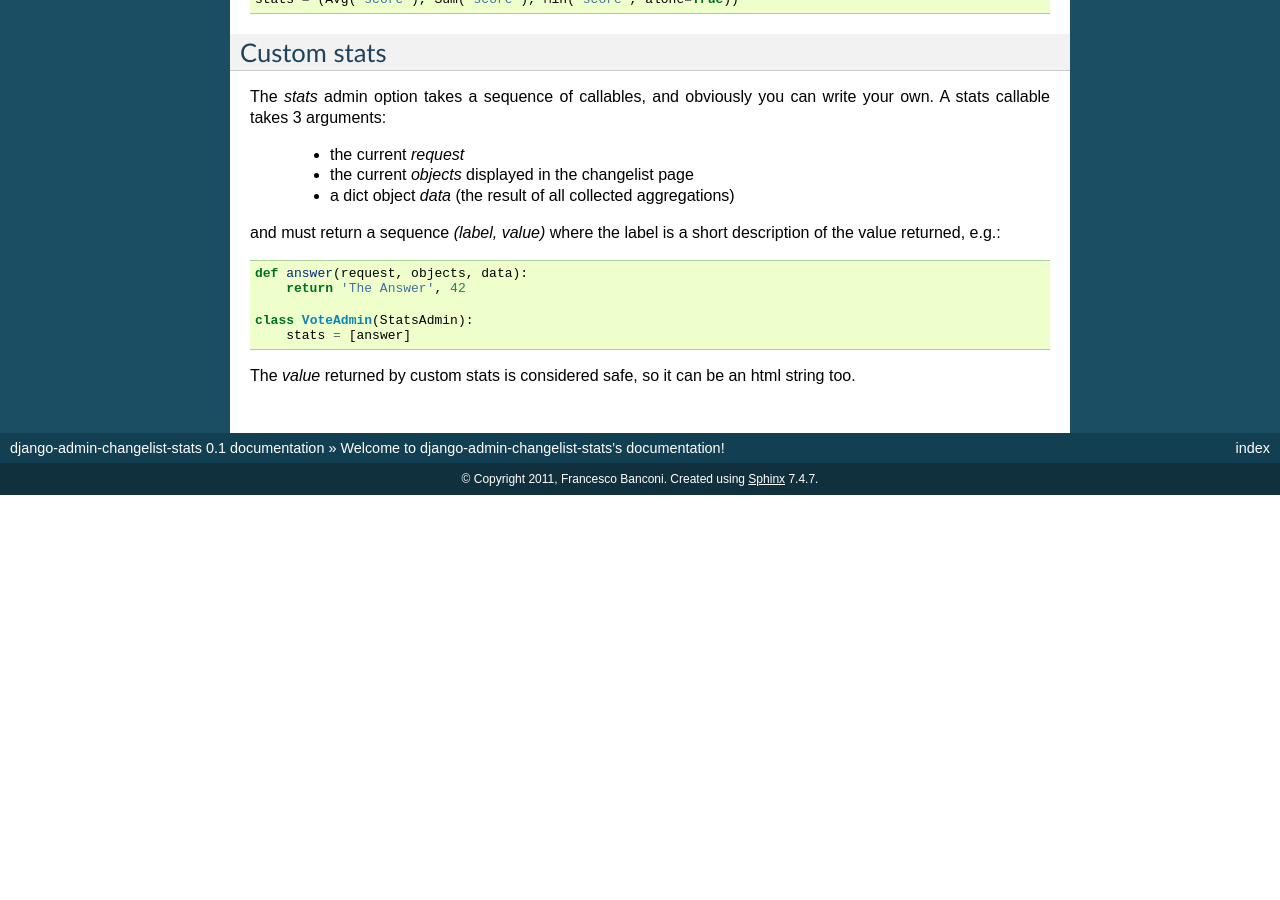
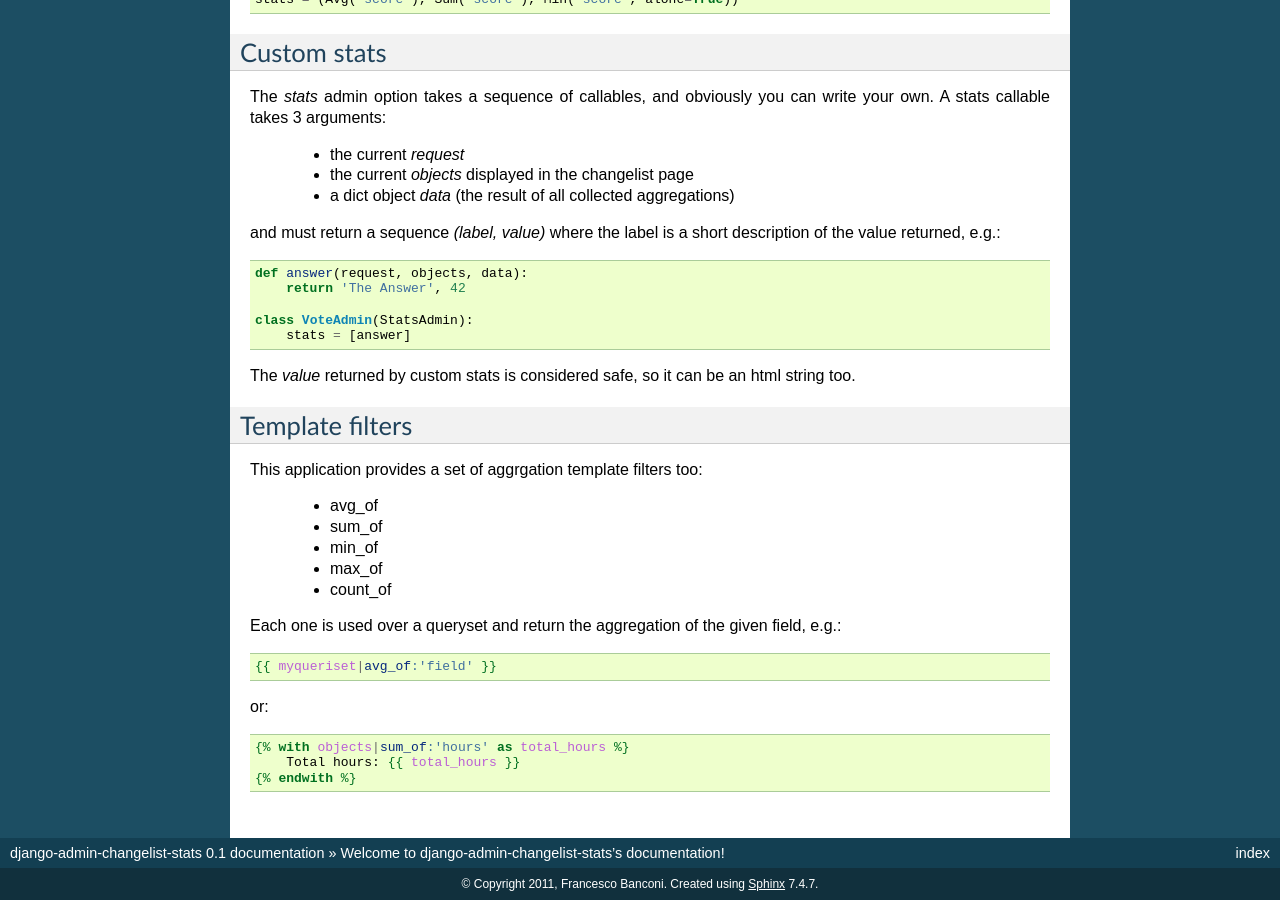
Before and after one commit to axsapronov/django-admin-changelist-stats, a Sphinx documentation site: the page built from doc/index.rst, in a window 1280 px wide and 900 px high, scrolled down 1416 px. Built offline with Sphinx 7.4.7, drawn with Linux system fonts in a browser that asks for light colours; before the commit the page ends 1911 px from its top, so only the background shows below that.

Commit message:
Added utility template filters.

```diff
--- a/admin_stats/__init__.py
+++ b/admin_stats/__init__.py
@@ -1 +1 @@
-VERSION = (0, 1)
+VERSION = (0, 2)
--- a/doc/index.rst
+++ b/doc/index.rst
@@ -103,3 +103,30 @@ short description of the value returned, e.g.::
 
 The *value* returned by custom stats is considered safe, so it can be an
 html string too.
+
+
+Template filters
+~~~~~~~~~~~~~~~~
+
+This application provides a set of aggrgation template filters too:
+
+    - avg_of
+    - sum_of
+    - min_of
+    - max_of
+    - count_of
+
+Each one is used over a queryset and return the aggregation of
+the given field, e.g.:
+
+.. code-block:: html+django
+
+    {{ myqueriset|avg_of:'field' }}
+
+or:
+
+.. code-block:: html+django
+
+    {% with objects|sum_of:'hours' as total_hours %}
+        Total hours: {{ total_hours }}
+    {% endwith %}
```
Also changed, not shown: README.rst (+27 -0 lines), 2 other files.
